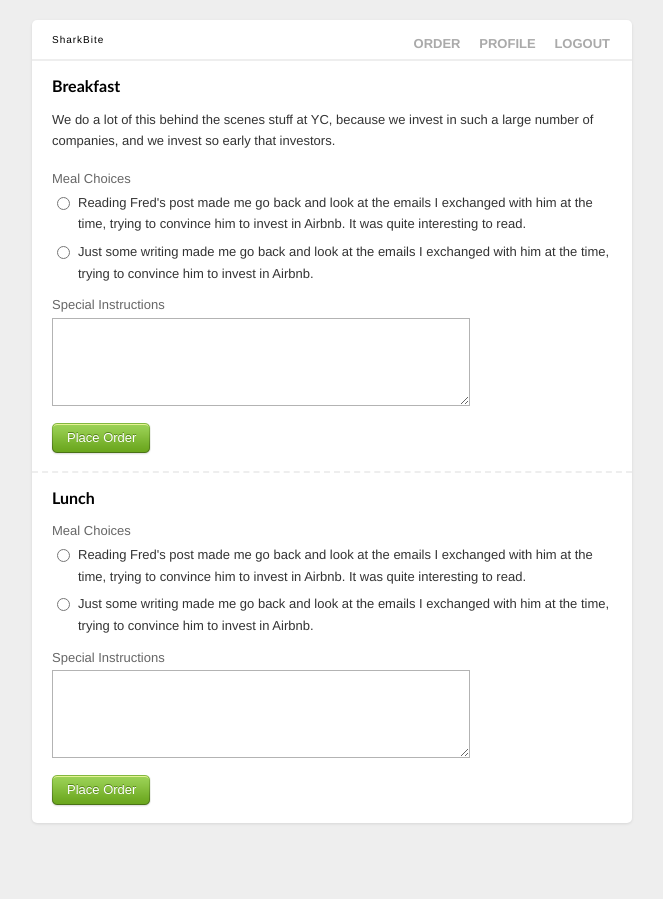
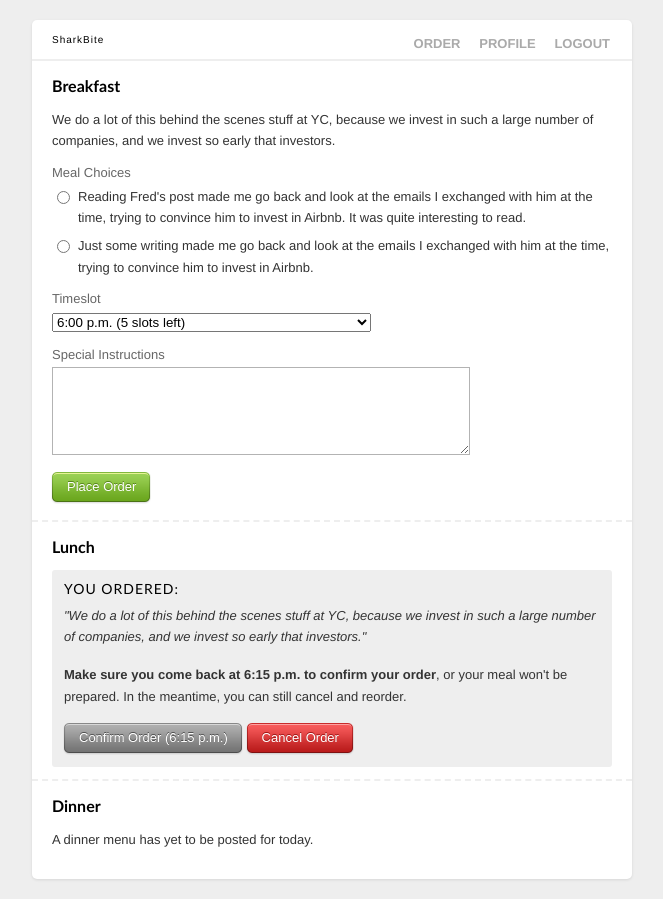
Before and after one commit to guygisborne/SharkByte, a Django app: template templates/menu/order.html in a window 1280 px wide. Shown: the whole page, without its empty margins (308-971 px from the left). Before the commit the page ends 824 px from the top, so only its background shows below. Run offline with Django 3.2, Linux system fonts and the light colour scheme; the template is opened without the code that fills it, so the values that code supplies are empty.

Commit message:
order menu styled for multiple order status scenarios

```diff
--- a/static/javascripts/main.js
+++ b/static/javascripts/main.js
@@ -1 +1,4 @@
 $('.message').slideDown(500).delay(2500).slideUp(800);
+
+$('input, textarea, select', '.expired').attr('disabled', 'disabled');
+$('.buttons button', '.expired').attr('class', 'inactive thinandtall');
--- a/static/stylesheets/style.css
+++ b/static/stylesheets/style.css
@@ -1,6 +1,7 @@
 @import url(http://fonts.googleapis.com/css?family=Rokkitt);
 body { background:#eee; font:normal 0.625em/1.5em 'Helvetica Neue', Helvetica, Arial, sans-serif; }
 strong { font-weight:bold; }
+em { font-style:italic; }
 
 #container { background:#fff; margin:20px auto; border-radius:5px; -moz-border-radius:5px; -webkit-border-radius:5px; box-shadow:0 1px 3px rgba(0,0,0,0.1); -moz-box-shadow:0 1px 3px rgba(0,0,0,0.1); -webkit-box-shadow:0 1px 3px rgba(0,0,0,0.1); }
     #container.small { width:375px; }
@@ -14,15 +15,21 @@ strong { font-weight:bold; }
         #nav a { padding:14px; margin-top:-10px; margin-right:-12px; display:inline-block; font-size:1.3em; text-decoration:none; font-weight:bold; text-transform:uppercase; color:#aaa; }
         #nav a:hover { color:#6a8e80; }
 
-
 #content { }
     #content h2 { font:bold 1.6em/1.6em 'Trebuchet MS', Helvetica, 'Helvetica Neue', Arial; margin-bottom:10px; }
+    #content h3 { font:normal 1.4em/1.5em 'Trebuchet MS', Helvetica, 'Helvetica Neue', Arial; text-transform:uppercase; letter-spacing:1px; margin-bottom:6px; }
     #content p { font-size:1.3em; line-height:1.667em; margin-bottom:16px; color:#333; }
     .inner { padding:12px 20px; }
     .success { font-size:1.2em; color:rgba(0,0,0,0.6); padding:12px 20px; background:rgba(145, 200, 74, 0.2); display:none; }
 
 .menu { padding:12px 20px; border-bottom:2px dashed #eee; }
     .menu:last-child { border-bottom:none; }
+    .menu .expiration { display:none; }
+    .menu.expired form { opacity:0.6; }
+    .menu.expired .expiration { display:inline; }
+    .ordered { background:#eee; padding:8px 12px; border-radius:3px; -moz-border-radius:3px; -webkit-border-radius:3px; }
+    .ordered .buttons button div { background-color:#eee; }
+    .ordered .buttons button span { background-color:#eee; }
 
 form { }
     form p { display:inline-block; margin-bottom:10px !important; }
@@ -33,6 +40,7 @@ form { }
     input, textarea { border:1px solid #b3b3b3; padding:8px; font:normal 1.077em "Helvetica Neue", Helvetica, Arial, sans-serif; }
     input { width:319px; }
     textarea { width:400px; height:5em; }
+    select { width:319px; }
 
     label.radio { cursor:pointer; line-height:1.667em; color:#333; margin-bottom:6px; }
     label.radio:last-child { margin-bottom:0px; }
@@ -47,13 +55,18 @@ form { }
 .buttons.alignLeft {text-align: left;}
 .buttons button {cursor: pointer; margin-left:-2px; border: none; background: none; overflow: visible; padding: 0;}
 .buttons button div {display: block; float: left; height: 32px; padding: 0 16px 0 0; background: url(../images/form_button.png) top right no-repeat; font-size: 14px; white-space:nowrap;}
-.buttons button span {background: url(../images/form_button.png) top left no-repeat #FFF; font-size: 13px; display: block; padding: 0 0 0 17px; height: 32px; line-height: 29px; float: left; white-space:nowrap; clear:none; color: #FFF; text-shadow: 0px -1px 0px #2273a8;}
+.buttons button span {background: url(../images/form_button.png) top left no-repeat #fff; font-size: 13px; display: block; padding: 0 0 0 17px; height: 32px; line-height: 29px; float: left; white-space:nowrap; clear:none; color: #FFF; text-shadow: 0px -1px 0px rgba(0,0,0,0.5);}
 .buttons button:hover div {background-position: right -32px;}
 .buttons button:hover span {background-position: 0 -32px; color: #FFF;}
 .buttons button:active, .buttons button:focus {outline: none;}
 .buttons button:active div {background-position: right -64px;}
 .buttons button:active span {background-position: 0 -64px; color: #FFF;}
-.buttons button.inactive {opacity: .3; filter: alpha(opacity = .3);}
+
+.buttons button.inactive div {cursor: default;}
+.buttons button.inactive:hover div {background-position:top right;}
+.buttons button.inactive:hover span {background-position:top left;}
+.buttons button.inactive:active div {background-position:top right;}
+.buttons button.inactive:active span {background-position:top left;}
 
 .buttons button.green div {background-position: right -96px;}
 .buttons button.green span {background-position: left -96px; text-shadow: 0px -1px 0px #56831c;}
@@ -61,3 +74,10 @@ form { }
 .buttons button.green:hover span {background-position: left -128px;}
 .buttons button.green:active div {background-position: right -160px;}
 .buttons button.green:active span {background-position: left -160px;}
+
+.buttons button.red div {background-position: right -192px;}
+.buttons button.red span {background-position: left -192px; text-shadow: 0px -1px 0px #9c1717;}
+.buttons button.red:hover div {background-position: right -224px;}
+.buttons button.red:hover span {background-position: left -224px;}
+.buttons button.red:active div {background-position: right -256px;}
+.buttons button.red:active span {background-position: left -256px;}
--- a/templates/menu/order.html
+++ b/templates/menu/order.html
@@ -7,13 +7,11 @@
 
 <div class="menu inner">
 
-    <h2>Breakfast</h2>
-
-    <div class="order">
-        <p>We do a lot of this behind the scenes stuff at YC, because we invest in such a large number of companies, and we invest so early that investors.</p>
+    <h2>Breakfast <span class="expiration">is Over!</span></h2>
 
     <form method="post" class="order" action="{% url employee.views.editProfile %}">
         {% csrf_token %}
+        <p>We do a lot of this behind the scenes stuff at YC, because we invest in such a large number of companies, and we invest so early that investors.</p>
         <p>
             <label for="meals">Meal Choices <span class="errors">{% for error in order_form.meals.errors %} {{ error }} {% endfor %}</span></label>
             <label class="radio" for="FIRST_MEAL">
@@ -26,16 +24,23 @@
             </label>
         </p>
         <p>
+            <label for="id_timeslot">Timeslot <span class="errors">{% for error in order_form.timeslot.errors %} {{ error }} {% endfor %}</span></label>
+            <select name="id_timeslot">
+                <option value="SOME_VALUE">6:00 p.m. (5 slots left)</option>
+                <option value="SOME_VALUE">6:45 p.m. (18 slots left)</option>
+                <option value="SOME_VALUE">7:30 p.m. (20 slots left)</option>
+            </select>
+        </p>
+        <p>
             <label for="id_instructions">Special Instructions <span class="errors">{% for error in order_form.instructions.errors %} {{ error }} {% endfor %}</span></label>
             <textarea></textarea>
         </p>
         <div class="buttons">
-                <button type="submit" name="" value="" class="green thinandtall">
+            <button type="submit" class="green thinandtall">
                 <div><span>Place Order</span></div>
             </button>
         </div>
     </form>
-    </div>
 
 </div>
 
@@ -43,33 +48,35 @@
 
     <h2>Lunch</h2>
 
-    <div class="order">
+    <div class="ordered">
+        <h3>You ordered:</h3>
+        <p><em>"We do a lot of this behind the scenes stuff at YC, because we invest in such a large number of companies, and we invest so early that investors."</em></p>
+        <p><strong>Make sure you come back at 6:15 p.m. to confirm your order</strong>, or your meal won't be prepared. In the meantime, you can still cancel and reorder.</p>
+        <div class="buttons">
+            <button class="inactive thinandtall">
+                <div><span>Confirm Order (6:15 p.m.)</span></div>
+            </button>
+            <!--
+            When the order is confirmed, remove the 'cancel order' button, and show a greyed out 'confirmed!' button
+            Display this green 'Confirm Order' button when orders are allowed
 
-        <form method="post" class="order" action="{% url employee.views.editProfile %}">
-            {% csrf_token %}
-            <p>
-                <label for="meals">Meal Choices <span class="errors">{% for error in order_form.meals.errors %} {{ error }} {% endfor %}</span></label>
-                <label class="radio" for="FIRST_MEAL">
-                    <input type="radio" id="FIRST_MEAL" name="meals" value="SOME VALUE" />
-                    <span class="value">Reading Fred's post made me go back and look at the emails I exchanged with him at the time, trying to convince him to invest in Airbnb. It was quite interesting to read.</span>
-                </label>
-                <label class="radio" for="SECON_MEAL">
-                    <input type="radio" id="SECON_MEAL" name="meals" value="SOME VALUE" />
-                    <span class="value">Just some writing made me go back and look at the emails I exchanged with him at the time, trying to convince him to invest in Airbnb.</span>
-                </label>
-            </p>
-            <p>
-                <label for="instructions">Special Instructions <span class="errors">{% for error in order_form.instructions.errors %} {{ error }} {% endfor %}</span></label>
-                <textarea></textarea>
-            </p>
-            <div class="buttons">
-                <button type="submit" name="" value="" class="green thinandtall">
-                    <div><span>Place Order</span></div>
+            <button class="green thinandtall" onclick="location.href='{% url menu.views.order %}'>
+                <div><span>Confirm Order</span></div>
+            </button>
+            -->
+            <button class="red thinandtall" onclick="location.href='{% url menu.views.order %}'">
+                <div><span>Cancel Order</span></div>
             </button>
         </div>
-        </form>
     </div>
 
 </div>
 
+<div class="menu inner">
+
+    <h2>Dinner</h2>
+    <p>A dinner menu has yet to be posted for today.</p>
+
+</div>
+
 {% endblock %}
```
Also changed, not shown: static/images/form_button.png. Lines whose indentation alone changed are shown as unchanged.
